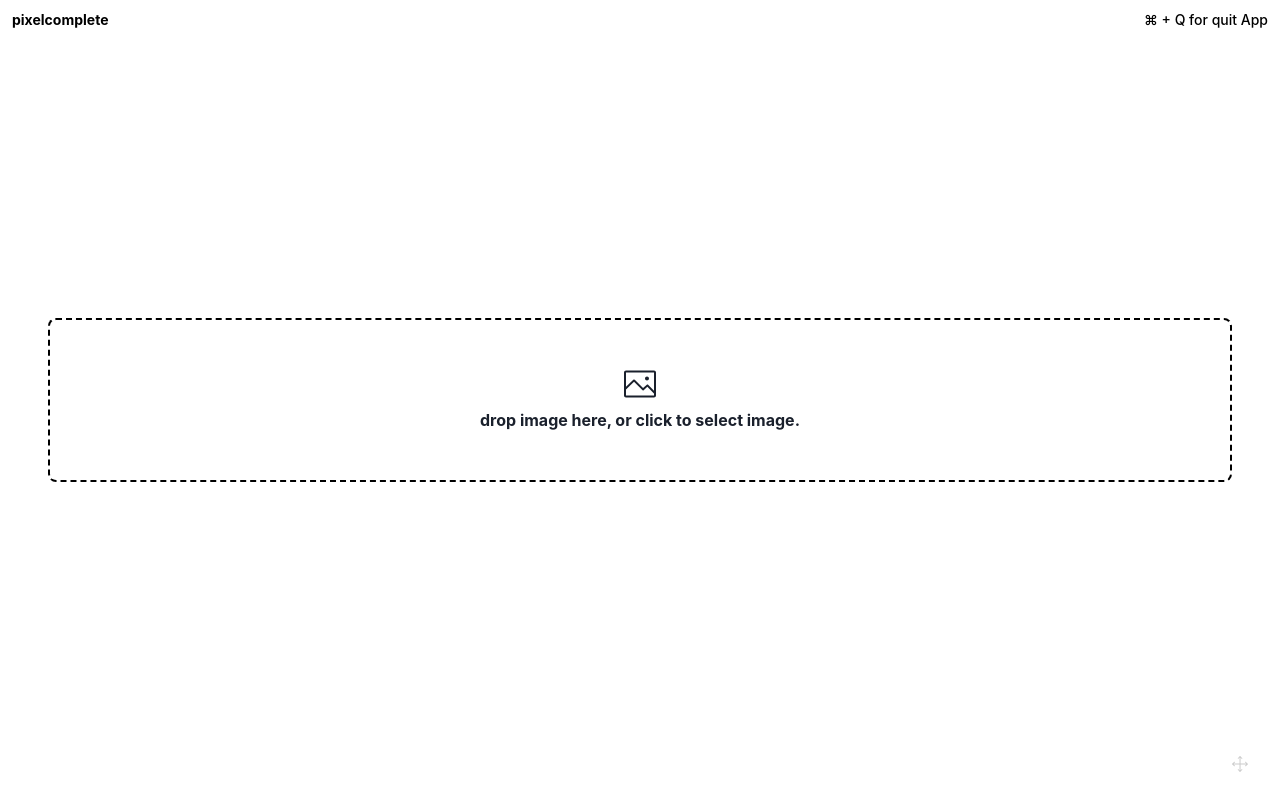
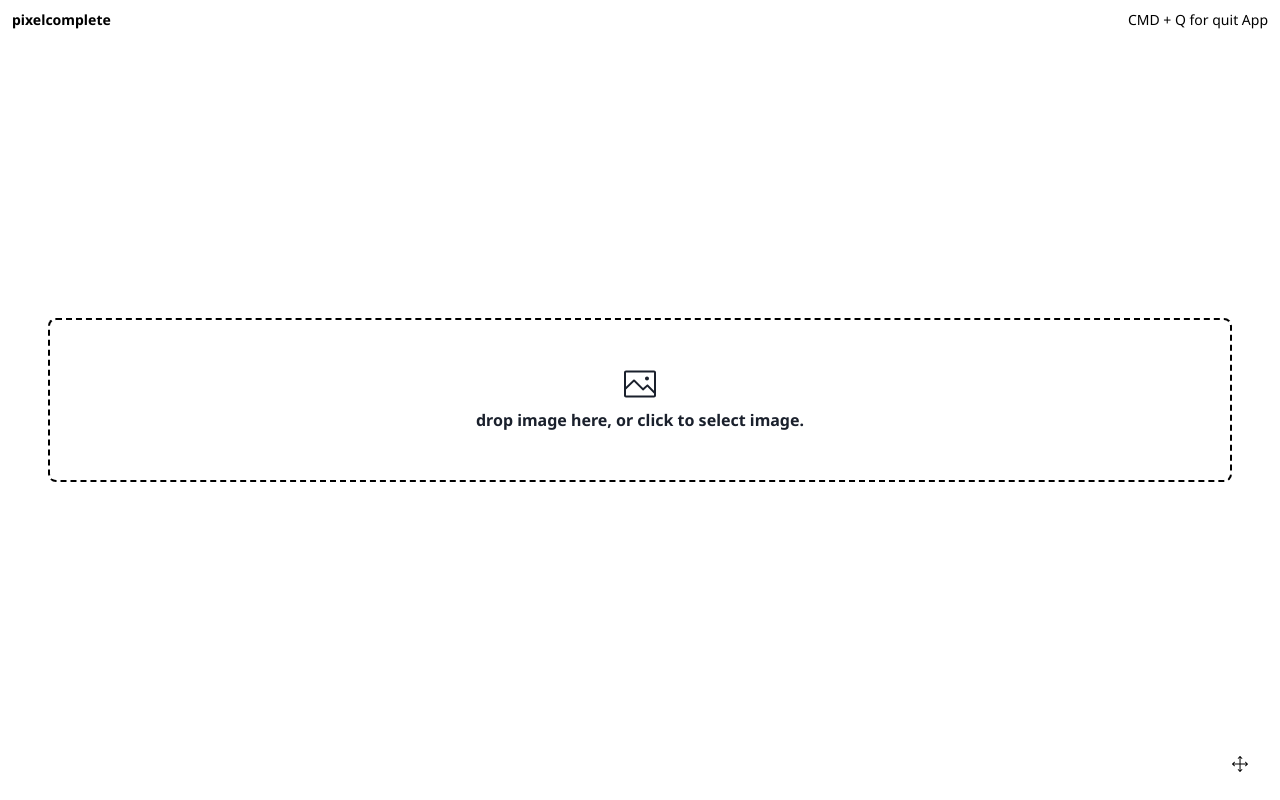
Before and after one commit to camiha/pixel100percent, a React (Vite) app: page / in a window 1280 px wide. Built offline with nearby package versions, Linux system fonts and the light colour scheme.

Commit message:
set noto sans

```diff
--- a/package.json
+++ b/package.json
@@ -39,6 +39,7 @@
 		"@chakra-ui/react": "^2.8.2",
 		"@emotion/react": "^11.11.1",
 		"@emotion/styled": "^11.11.0",
+		"@fontsource/noto-sans": "^5.0.17",
 		"electron-squirrel-startup": "^1.0.0",
 		"framer-motion": "^10.16.5",
 		"react": "^18.2.0",
--- a/src/app.tsx
+++ b/src/app.tsx
@@ -57,8 +57,8 @@ function App() {
 				<Heading as="h1" size="xs">
 					pixelcomplete
 				</Heading>
-				<Heading as="p" fontWeight={500} size="xs">
-					⌘ + Q for quit App
+				<Heading as="p" fontWeight={400} size="xs">
+					CMD + Q for quit App
 				</Heading>
 			</Flex>
 
--- a/src/theme.ts
+++ b/src/theme.ts
@@ -1,4 +1,6 @@
 import { StyleFunctionProps, extendTheme } from "@chakra-ui/react";
+import "@fontsource/noto-sans/400.css";
+import "@fontsource/noto-sans/700.css";
 
 const theme = extendTheme({
 	styles: {
@@ -16,6 +18,10 @@ const theme = extendTheme({
 				WebkitUserDrag: "none",
 			},
 		}),
+	},
+	fonts: {
+		heading: `'Noto Sans', sans-serif`,
+		body: `'Noto Sans', sans-serif`,
 	},
 	components: {
 		Button: {
```
Also changed, not shown: 1 other file (tests, documents, lock files or other folders).
